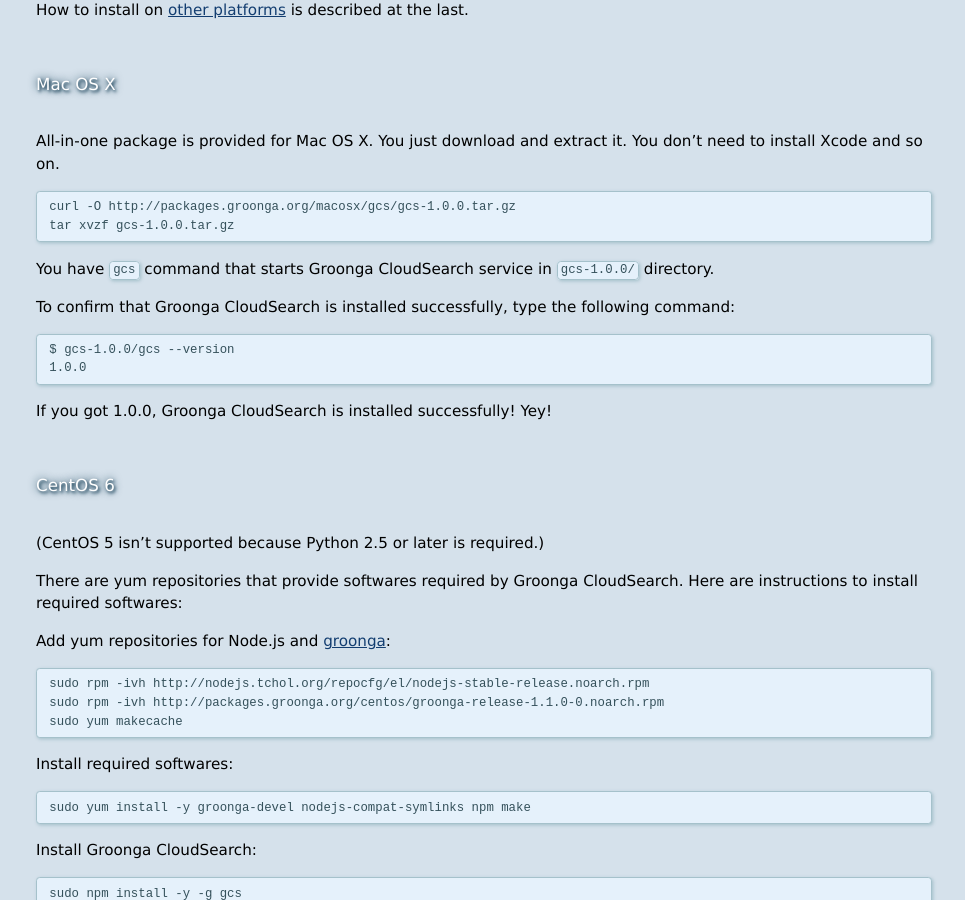
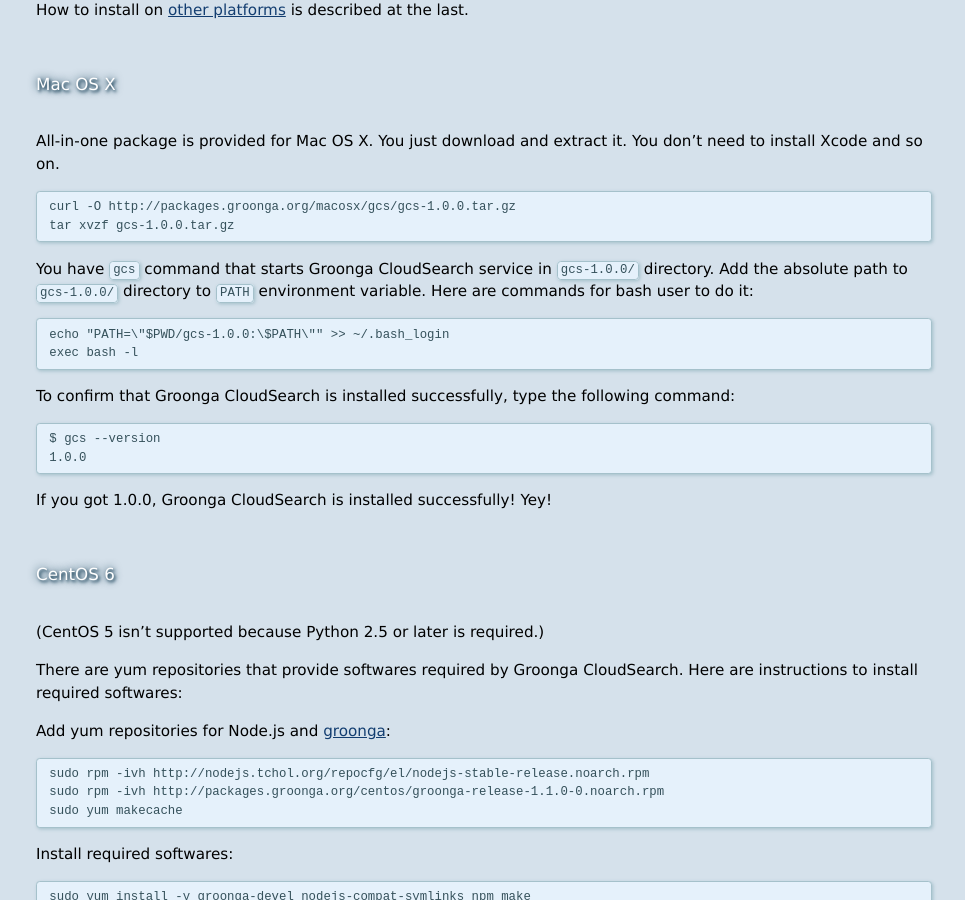
Before and after one commit to groonga/gcs.groonga.org, a Jekyll site: the page built from docs/install/index.md, in a window 1280 px wide and 900 px high, scrolled down 361 px. Shown: the whole window, without its empty margins (156-1121 px from the left). Built offline with Jekyll 4.4.1, drawn with Linux system fonts in a browser that asks for light colours; comment, search, counter and statistics services are not loaded.

Commit message:
install: Mac OS X user should set PATH

```diff
--- a/docs/install/index.md
+++ b/docs/install/index.md
@@ -22,12 +22,17 @@
     tar xvzf gcs-1.0.0.tar.gz
 
 You have `gcs` command that starts Groonga CloudSearch service in
-`gcs-1.0.0/` directory.
+`gcs-1.0.0/` directory. Add the absolute path to `gcs-1.0.0/`
+directory to `PATH` environment variable. Here are commands for bash
+user to do it:
+
+    echo "PATH=\"$PWD/gcs-1.0.0:\$PATH\"" >> ~/.bash_login
+    exec bash -l
 
 To confirm that Groonga CloudSearch is installed successfully, type
 the following command:
 
-    $ gcs-1.0.0/gcs --version
+    $ gcs --version
     1.0.0
 
 If you got 1.0.0, Groonga CloudSearch is installed successfully! Yey!
```
